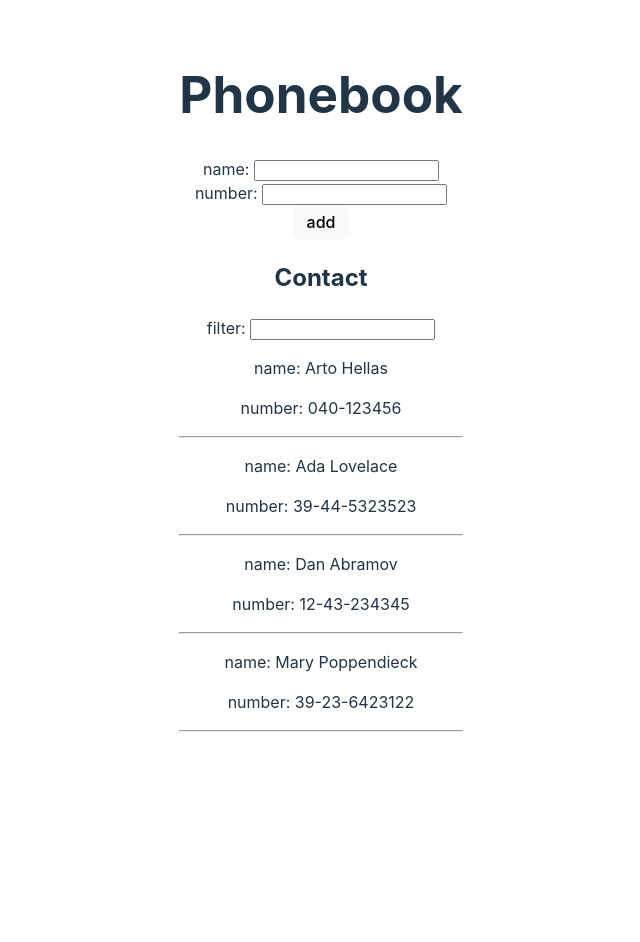
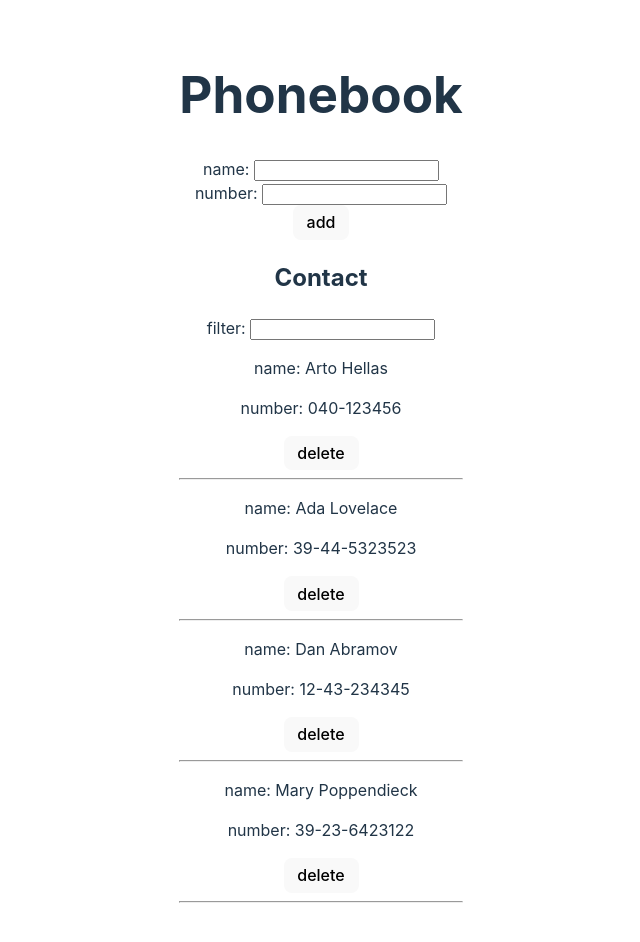
Before and after one commit to ThiccPan/learn-react, a React (Vite) app: page / in a window 1280 px wide. Shown: the whole page, without its empty margins (319-959 px from the left). Before the commit the page ends 800 px from the top, so only its background shows below. Built offline with nearby package versions, Linux system fonts and the light colour scheme; data requests are answered from the project's data file.

Commit message:
create feature

```diff
--- a/src/App.jsx
+++ b/src/App.jsx
@@ -1,8 +1,9 @@
 import { useEffect, useState } from 'react';
 import './App.css'
-import contact from './contact';
+import { contact, addContact } from './contact';
 import ContactInfo from './components/ContactInfo';
 import axios from 'axios';
+import backendUrl from './constant';
 
 let uid = 0
 console.log("init")
@@ -14,10 +15,11 @@ function App() {
 
 	useEffect(() => {
 		console.log('inside callback')
-		axios.get('http://localhost:3000/persons')
+		axios.get(backendUrl)
 			.then((res) => {
 				console.log(res.data)
 				setPhonebookList(res.data)
+				uid = res.data.at(-1).id + 1
 			})
 	}, [])
 
@@ -45,22 +47,12 @@ function App() {
 		setFilter(event.target.value.toLowerCase())
 	}
 
-	function addContact() {
-		// check if unique or not
-		let isFound = phonebookList
-			.findIndex((pb) =>
-				pb.name == newContact.name
-				|| pb.number == newContact.number)
+	function onAddHandler() {
+		addContact(phonebookList, setPhonebookList, uid, newContact)
+	}
 
-		if (isFound > -1) {
-			console.log("not unique")
-			return;
-		}
-
-		const addedList = [...phonebookList, newContact]
-		setPhonebookList(addedList);
-		uid++;
-		console.log(addedList)
+	function onDeleteHandler(name) {
+		setPhonebookList(phonebookList.filter((pb) => pb.name != name))
 	}
 
 	return (
@@ -71,7 +63,7 @@ function App() {
 				<br />
 				number: <input type="number" onChange={onInputNumber} />
 				<br />
-				<button onClick={addContact}>add</button>
+				<button onClick={onAddHandler}>add</button>
 			</div>
 
 			<h2>Contact</h2>
@@ -82,6 +74,7 @@ function App() {
 					<ContactInfo
 						key={pbContact.id}
 						contactData={pbContact}
+						onDelete={onDeleteHandler}
 					/>)
 			)}
 		</>
--- a/src/components/ContactInfo.jsx
+++ b/src/components/ContactInfo.jsx
@@ -1,9 +1,10 @@
-import contact from "../contact";
+// import contact from "../contact";
 
-function ContactInfo({contactData}) {
+function ContactInfo({contactData, onDelete}) {
     return (<>
         <p>name: {contactData.name}</p>
         <p>number: {contactData.number}</p>
+        <button onClick={() => onDelete(contactData.name)}>delete</button>
         <hr />
     </>)
 }
--- /dev/null
+++ b/src/constant.js
@@ -0,0 +1,3 @@
+const backendUrl = 'http://localhost:3000/persons'
+
+export default backendUrl
--- a/src/contact.js
+++ b/src/contact.js
@@ -1,4 +1,7 @@
-class contact {
+import axios from "axios";
+import backendUrl from "./constant";
+
+export class contact {
     id = 0
     name = '';
     number = '';
@@ -9,4 +12,27 @@ class contact {
     }
 }
 
-export default contact
+export function addContact(phonebookList, setPhonebookList, uid, newContact) {
+    // check if unique or not
+    let isFound = phonebookList
+        .findIndex((pb) =>
+            pb.name == newContact.name
+            || pb.number == newContact.number)
+
+    if (isFound > -1) {
+        console.log("not unique")
+        return;
+    }
+
+    newContact.id = uid
+    uid++;
+
+    axios.post(backendUrl, newContact)
+        .then(res => {
+            console.log(res)
+        })
+
+    const addedList = [...phonebookList, newContact]
+    setPhonebookList(addedList);
+    console.log(addedList)
+}
```
